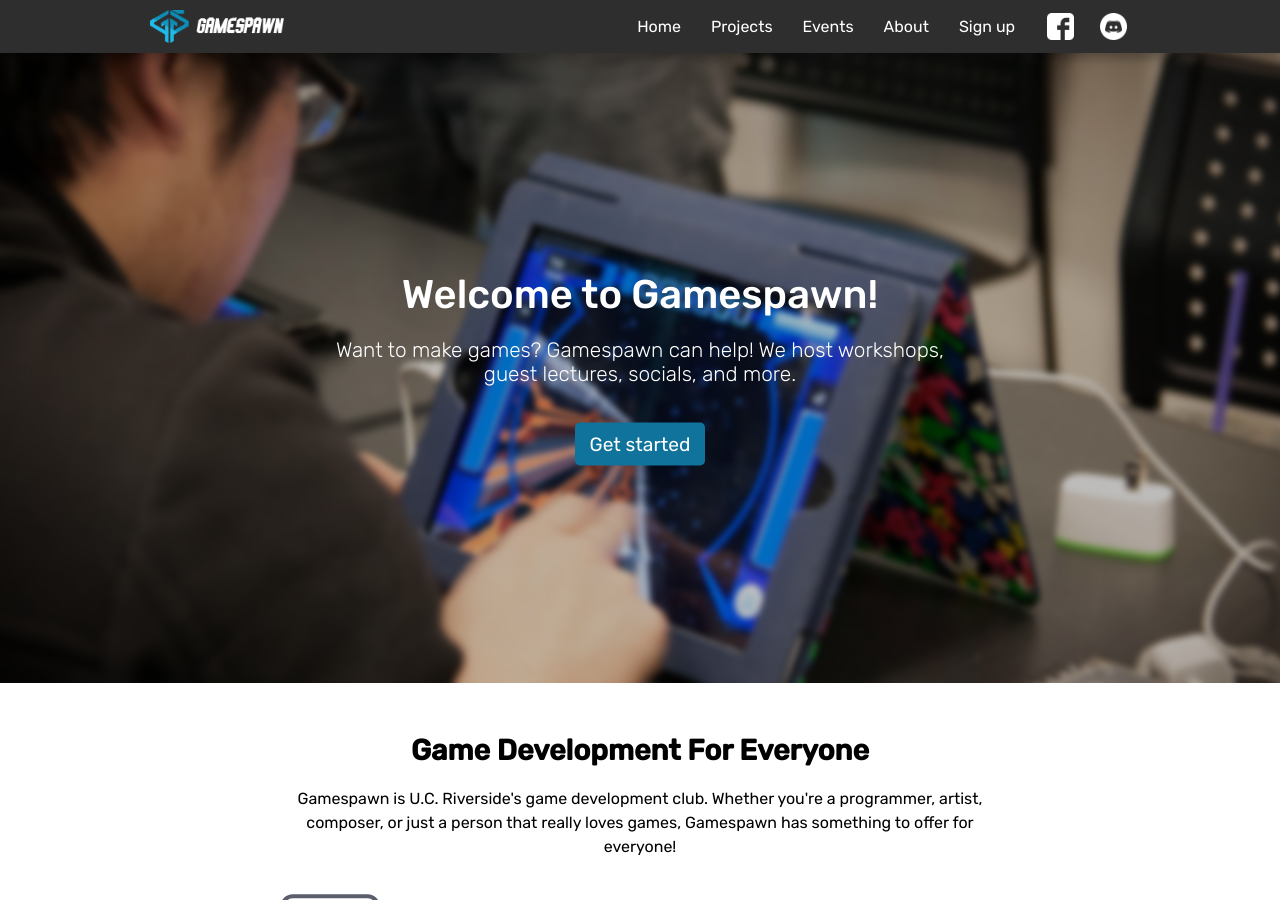
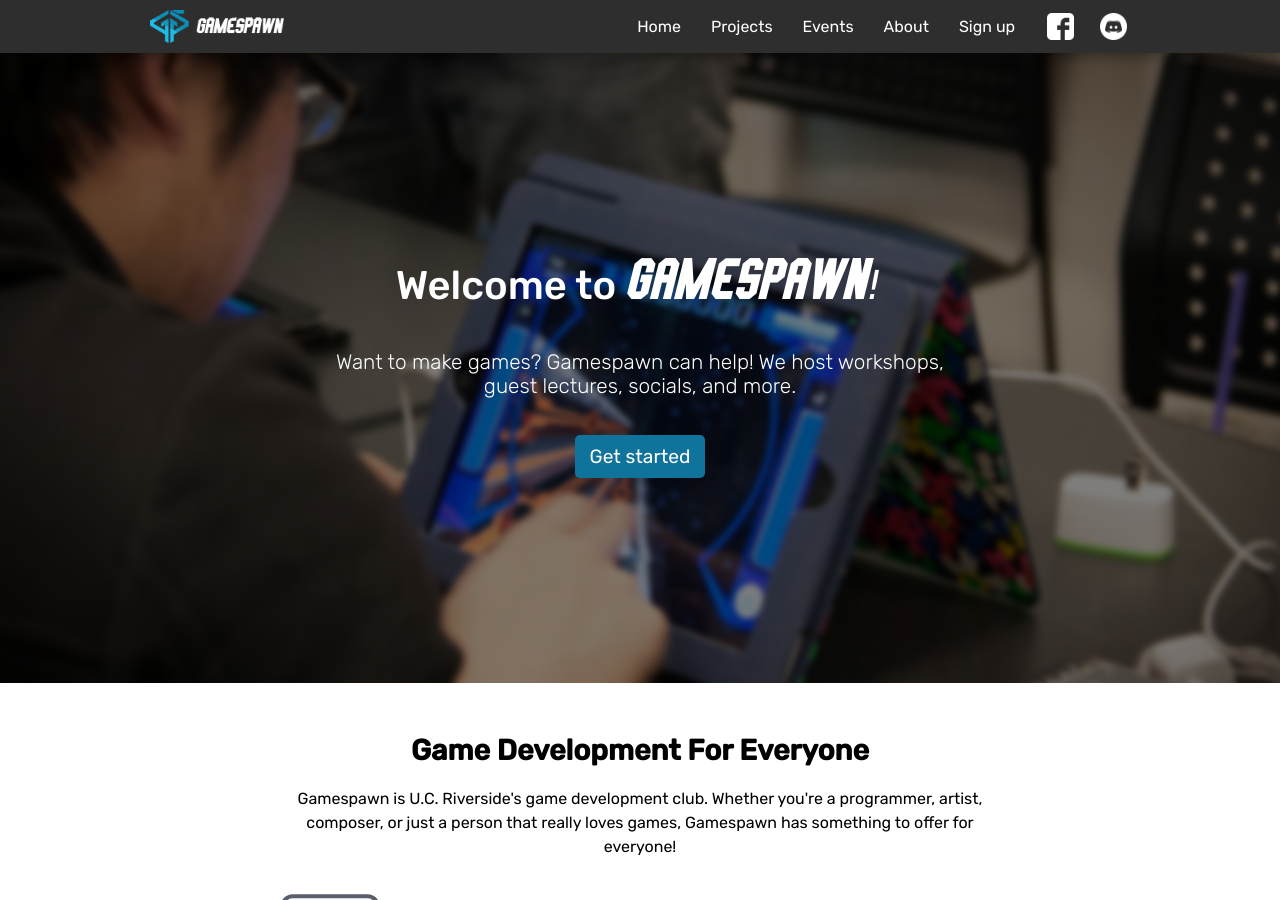
Before and after one commit to khuan028/GamespawnRedesignV2, a Jekyll site: the page built from index.html, in a window 1280 px wide and 900 px high. Built offline with Jekyll 4.4.1, drawn with Linux system fonts in a browser that asks for light colours; Markdown is read by kramdown in place of the engine named in the settings.

Commit message:
Added Top Gun font

```diff
--- a/_includes/css/common.css
+++ b/_includes/css/common.css
@@ -190,6 +190,12 @@
 
 .text-turquoise {
     color: #23d0ff;
+}
+
+.top-gun-font {
+    letter-spacing: 2px;
+    font-family: 'top_gunregular', 'Lucida Sans Unicode', 'Lucida Grande', 'Lucida Sans', Arial, sans-serif;
+    font-style: italic;
 }
 
 /*******************************************
--- a/_layouts/default.html
+++ b/_layouts/default.html
@@ -7,7 +7,8 @@
     <meta name="theme-color" content="#10739b" />
     <title>{{page.title}}</title>
     <meta name="viewport" content="width=device-width, initial-scale=1">
-    <link href="https://fonts.googleapis.com/css?family=Rubik:300,400,500" rel="stylesheet">
+    <link rel="stylesheet" href="https://fonts.googleapis.com/css?family=Rubik:300,400,500">
+    <link rel="stylesheet" href="{{site.baseurl}}/css/fonts/top_gun/stylesheet.css">
     <link rel="stylesheet" href="{{site.baseurl}}/css/main.css">
     {% if page.extra_css %}
     <link rel="stylesheet" href="{{site.baseurl}}/css/{{page.extra_css}}">
--- /dev/null
+++ b/css/fonts/top_gun/stylesheet.css
@@ -0,0 +1,12 @@
+/*! Generated by Font Squirrel (https://www.fontsquirrel.com) on October 21, 2018 */
+
+
+
+@font-face {
+    font-family: 'top_gunregular';
+    src: url('top_gun-webfont.woff2') format('woff2'),
+         url('top_gun-webfont.woff') format('woff');
+    font-weight: normal;
+    font-style: normal;
+
+}
--- a/css/index.css
+++ b/css/index.css
@@ -33,7 +33,7 @@
     background-size: cover;
     background-clip: content-box;
 
-    filter: brightness(75%) blur(3px);
+    filter: brightness(50%) blur(3px);
     transform: scale(1.1);
 }
 
--- a/index.html
+++ b/index.html
@@ -10,7 +10,7 @@
     </div>
     <div class="centered">
         <div id="hero-text">
-            <h1>Welcome to Gamespawn!</h1>
+            <h1>Welcome to <em class="top-gun-font">Gamespawn!</em></h1>
             <h3>Want to make games? Gamespawn can help! We host workshops, guest lectures, socials, and more.</h3>
             <div class="spacer-medium"></div>
             <a href="{{site.baseurl}}/signup.html" class="btn-standard">Get started</a>
```
Also changed, not shown: css/fonts/top_gun/top_gun-webfont.ttf (added), css/fonts/top_gun/top_gun-webfont.woff (added), css/fonts/top_gun/top_gun-webfont.woff2 (added).
